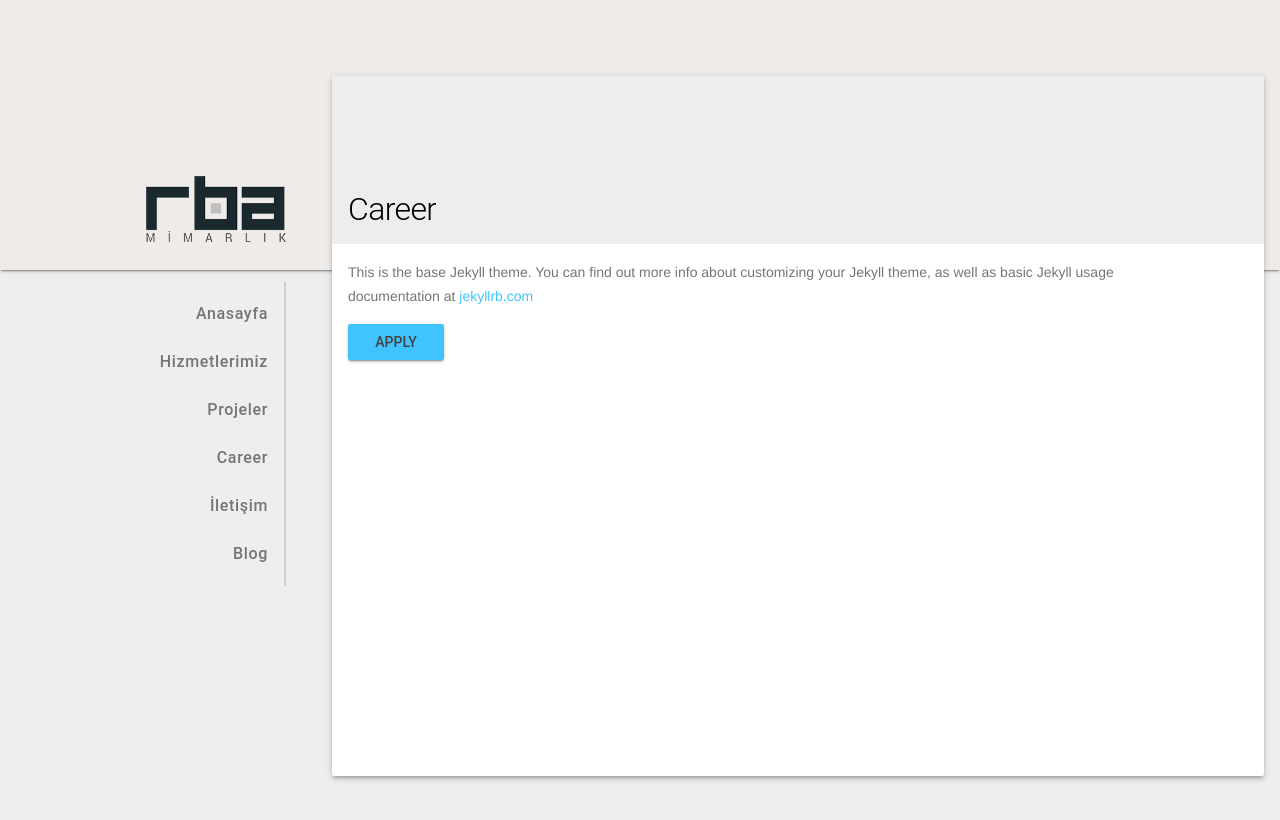
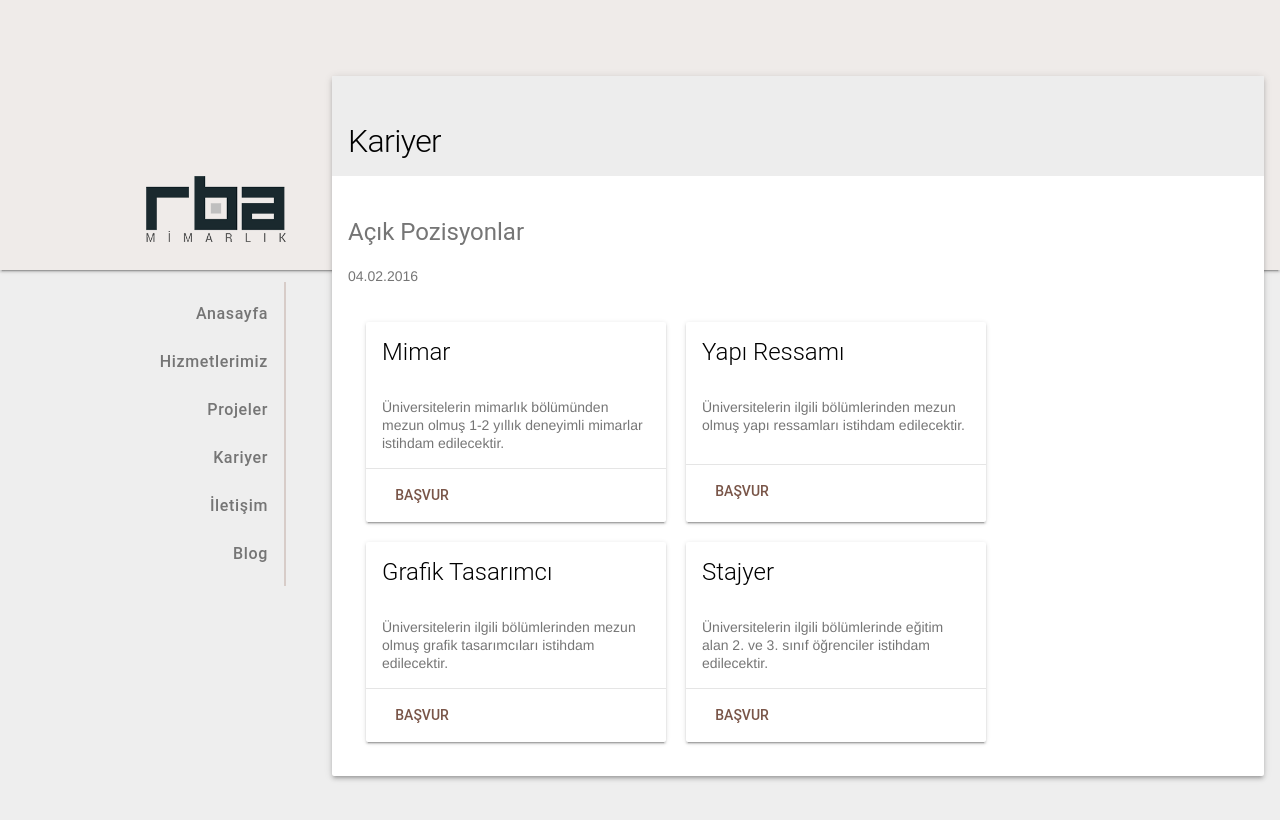
Before and after one commit to rbamimarlik/rbamimarlik.github.io, a Jekyll site: the page built from 4-career.md, in a window 1280 px wide. Shown: the top 820 px of the page. Built offline with Jekyll 4.4.1, drawn with Linux system fonts in a browser that asks for light colours; nearby versions of some CDN libraries.

Commit message:
career content added with new card include

```diff
--- a/4-career.md
+++ b/4-career.md
@@ -1,9 +1,20 @@
 ---
 layout: page
-title: Career
+title: Kariyer
 permalink: /career/
 ---
 
-This is the base Jekyll theme. You can find out more info about customizing your Jekyll theme, as well as basic Jekyll usage documentation at [jekyllrb.com](http://jekyllrb.com/)
+#### Açık Pozisyonlar
+04.02.2016
 
-{% include button label="Apply" raised="true" accent="true" href="mailto:test@te.st?subject=Career" %}
+<div class="mdl-grid">
+
+{% include card title="Mimar" text="Üniversitelerin mimarlık bölümünden mezun olmuş 1-2 yıllık deneyimli mimarlar istihdam edilecektir." actionLabel="Başvur" actionLink="mailto:jobs@rbamimarlik.com?subject=Mimarlık Pozisyonu" %}
+
+{% include card title="Yapı Ressamı" text="Üniversitelerin ilgili bölümlerinden mezun olmuş yapı ressamları istihdam edilecektir." actionLabel="Başvur" actionLink="mailto:jobs@rbamimarlik.com?subject=Yapı Rassamı Pozisyonu" %}
+
+{% include card title="Grafik Tasarımcı" text="Üniversitelerin ilgili bölümlerinden mezun olmuş grafik tasarımcıları istihdam edilecektir." actionLabel="Başvur" actionLink="mailto:jobs@rbamimarlik.com?subject=Grafik Tasarımı Pozisyonu" %}
+
+{% include card title="Stajyer" text="Üniversitelerin ilgili bölümlerinde eğitim alan 2. ve 3. sınıf öğrenciler istihdam edilecektir." actionLabel="Başvur" actionLink="mailto:jobs@rbamimarlik.com?subject=Grafik Tasarımı Pozisyonu" %}
+
+</div>
```
